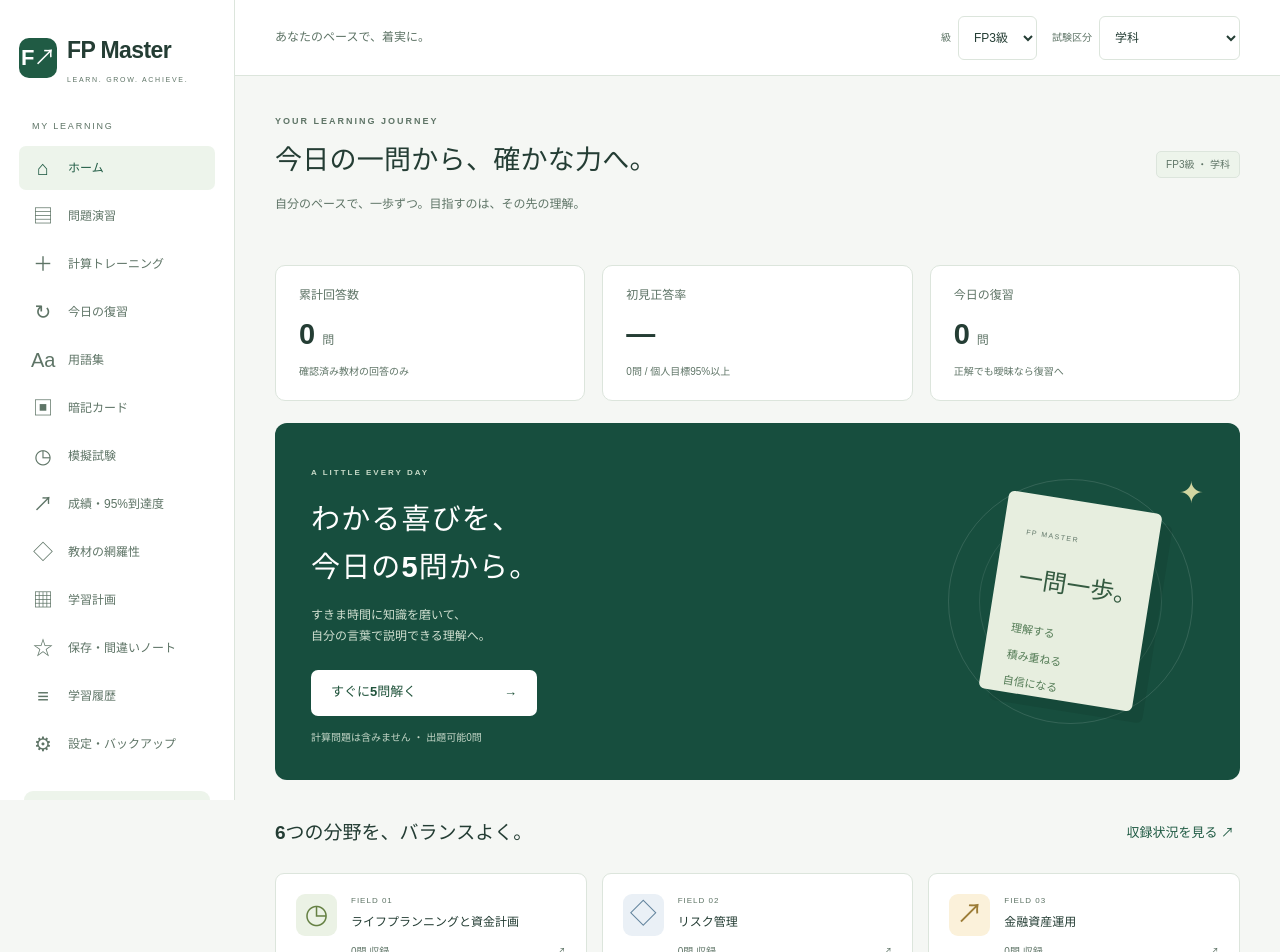
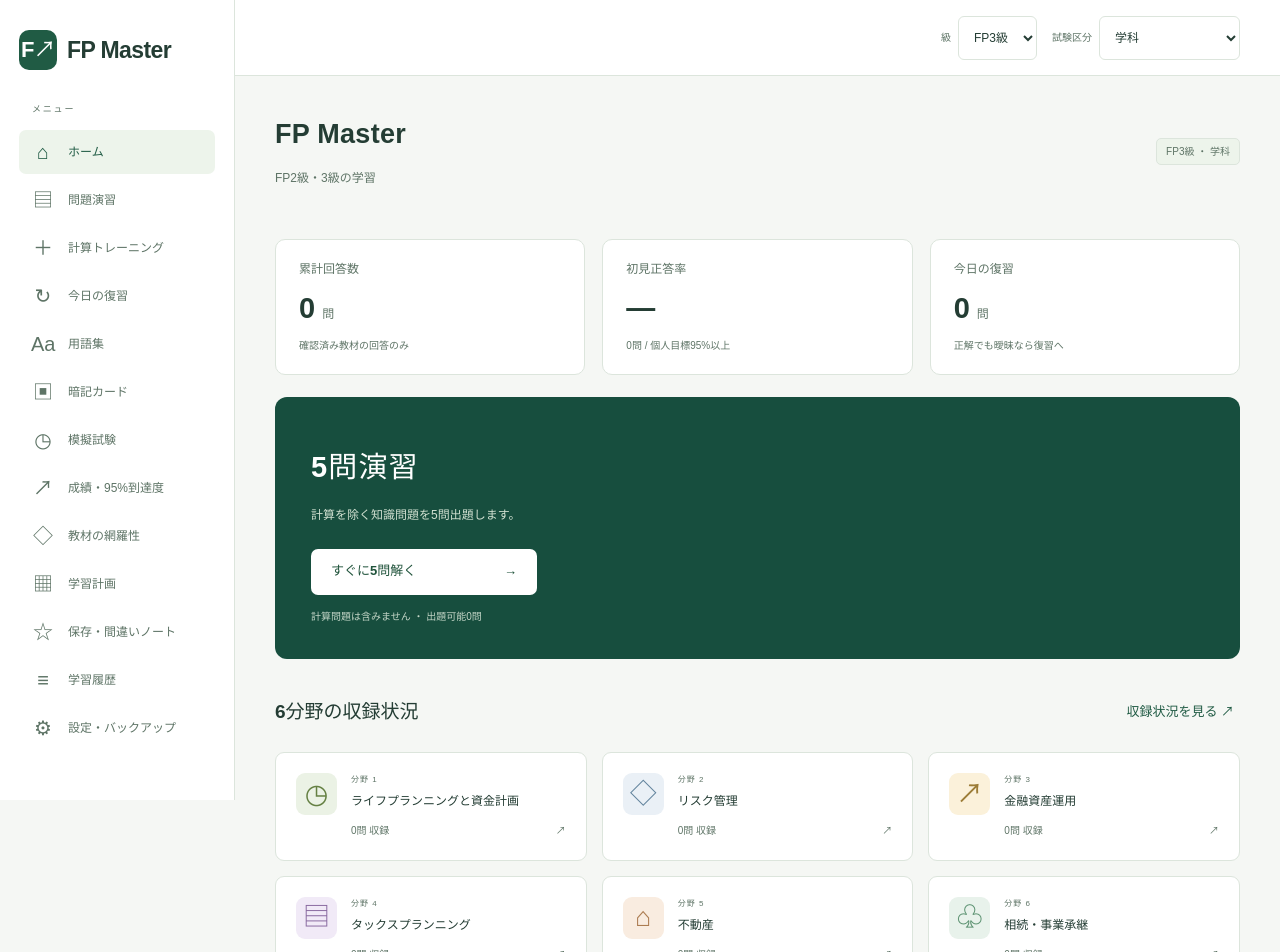
Before and after one commit to minkohno-hub/fp-master, a React (Vite) app: page / in a window 1280 px wide. Shown: the top 952 px of the page. Built offline with nearby package versions, Linux system fonts and the light colour scheme.

Commit message:
style: simplify FP Master screen headings and copy

```diff
--- a/index.html
+++ b/index.html
@@ -1 +1 @@
-<!doctype html><html lang="ja"><head><meta charset="UTF-8"/><meta name="viewport" content="width=device-width, initial-scale=1.0, viewport-fit=cover"/><meta name="theme-color" content="#153f39"/><link rel="icon" type="image/svg+xml" href="%BASE_URL%icons/icon.svg"/><link rel="apple-touch-icon" href="%BASE_URL%icons/apple-touch-icon.png"/><meta name="apple-mobile-web-app-capable" content="yes"/><meta name="description" content="FP2級・3級の合格に向けて、6分野を少しずつ学ぶ学習アプリ。"/><title>FP Master | 今日の一問から、確かな力へ。</title></head><body><div id="root"></div><script type="module" src="/src/main.tsx"></script></body></html>
+<!doctype html><html lang="ja"><head><meta charset="UTF-8"/><meta name="viewport" content="width=device-width, initial-scale=1.0, viewport-fit=cover"/><meta name="theme-color" content="#153f39"/><link rel="icon" type="image/svg+xml" href="%BASE_URL%icons/icon.svg"/><link rel="apple-touch-icon" href="%BASE_URL%icons/apple-touch-icon.png"/><meta name="apple-mobile-web-app-capable" content="yes"/><meta name="description" content="FP2級・3級の6分野を学ぶ学習アプリ。"/><title>FP Master</title></head><body><div id="root"></div><script type="module" src="/src/main.tsx"></script></body></html>
--- a/src/App.tsx
+++ b/src/App.tsx
@@ -76,57 +76,54 @@ const navigation: { id: Page; icon: string; label: string }[] = [
   { id: "settings", icon: "⚙", label: "設定・バックアップ" },
 ];
 const titles: Record<Page, [string, string]> = {
-  home: [
-    "今日の一問から、確かな力へ。",
-    "自分のペースで、一歩ずつ。目指すのは、その先の理解。",
-  ],
+  home: ["FP Master", "FP2級・3級の学習"],
   practice: [
-    "短い時間を、確かな知識に。",
-    "通常演習は知識問題のみ。計算は専用モードで学びます。",
+    "問題演習",
+    "計算を除いた知識問題を出題します。",
   ],
   calculation: [
-    "手を動かして、計算を味方に。",
-    "数値・単位・端数処理を確認しながら学びましょう。",
+    "計算トレーニング",
+    "数値入力で回答し、計算式と端数処理を確認できます。",
   ],
   review: [
-    "苦手を、自信に変えよう。",
-    "正解しても曖昧だった問題を、適切な間隔でもう一度。",
+    "今日の復習",
+    "間違えた問題と、正解しても曖昧だった問題を確認します。",
   ],
   glossary: [
-    "言葉の意味から、理解をつなぐ。",
-    "確認済みの用語を検索し、関連する問題へ。",
+    "用語集",
+    "確認済みの用語を検索できます。",
   ],
   cards: [
-    "少しずつ、記憶を確かに。",
-    "用語の意味を思い出してから、裏面を確認しましょう。",
+    "暗記カード",
+    "カードを裏返して意味を確認できます。",
   ],
   mock: [
-    "本番に向けて、実力を確かめる。",
+    "模擬試験",
     "公式の試験仕様と教材の確認後に本試験形式を提供します。",
   ],
   analytics: [
-    "95%へ、現在地を知ろう。",
-    "繰り返しの正解と、初見での理解を分けて確認します。",
+    "成績・95%到達度",
+    "累計・直近・初見・復習の成績を分けて表示します。",
   ],
   coverage: [
-    "学びの抜けを、見える形に。",
-    "問題数・論点の網羅性・あなたの習得を別々に管理します。",
+    "教材の網羅性",
+    "問題数・論点の網羅性・習得状況を分けて表示します。",
   ],
   plan: [
-    "暮らしに合った、学びのリズム。",
-    "無理のない配分で、6分野と復習・計算を計画しましょう。",
+    "学習計画",
+    "6分野の演習・復習・計算を日別に配分します。",
   ],
   history: [
-    "積み重ねを、見える形に。",
+    "学習履歴",
     "端末内に保存した回答履歴です。初見と再回答も区別します。",
   ],
   saved: [
-    "大切な学びを、手元に。",
-    "ブックマークと間違いノートをまとめて確認。",
+    "保存・間違いノート",
+    "ブックマークと間違いノートを確認できます。",
   ],
   settings: [
-    "これからの学びを、安全に。",
-    "表示設定と端末間のバックアップを管理します。",
+    "設定・バックアップ",
+    "表示設定と学習データのバックアップを管理します。",
   ],
   session: ["問題演習", ""],
 };
@@ -568,11 +565,9 @@ export function App({
           }}
         >
           <span className="brand-icon">F↗</span>
-          <span>
-            FP Master<small>LEARN. GROW. ACHIEVE.</small>
-          </span>
+          <span>FP Master</span>
         </a>
-        <p className="nav-caption">MY LEARNING</p>
+        <p className="nav-caption">メニュー</p>
         <nav aria-label="メインメニュー">
           {navigation.map((n) => (
             <button
@@ -588,20 +583,10 @@ export function App({
             </button>
           ))}
         </nav>
-        <div className="sidebar-note">
-          <strong>一歩ずつ、合格の先へ。</strong>
-          <p>
-            理解する。振り返る。
-            <br />
-            あなたの学びを積み重ねる。
-          </p>
-          <span aria-hidden="true">▂ ▄ ▅ ▇</span>
-        </div>
       </aside>
       <div className="workspace">
         <header className="topbar">
           <span className="mobile-brand">FP Master</span>
-          <span className="desktop-tagline">あなたのペースで、着実に。</span>
           <div className="course-switch">
             <label>
               <span>級</span>
@@ -638,11 +623,10 @@ export function App({
         <main id="main">
           <div className="page-heading">
             <div>
-              <p className="eyebrow">YOUR LEARNING JOURNEY</p>
               <h1 ref={mainHeading} tabIndex={-1}>
                 {titles[page][0]}
               </h1>
-              <p>{titles[page][1]}</p>
+              {titles[page][1] && <p>{titles[page][1]}</p>}
             </div>
             <span className="course-badge">
               FP{grade}級 ・ {exam === "academic" ? "学科" : "日本FP協会 実技"}
@@ -715,7 +699,7 @@ export function App({
             <>
               {summary && (
                 <Panel>
-                  <h2>学習おつかれさまでした。</h2>
+                  <h2>演習結果</h2>
                   <p role="status">
                     {summary.total}問中{summary.correct}問正解。
                     {summary.total
@@ -765,17 +749,8 @@ export function App({
                 </div>
                 <section className="hero">
                   <div>
-                    <span className="eyebrow">A LITTLE EVERY DAY</span>
-                    <h2>
-                      わかる喜びを、
-                      <br />
-                      今日の5問から。
-                    </h2>
-                    <p>
-                      すきま時間に知識を磨いて、
-                      <br />
-                      自分の言葉で説明できる理解へ。
-                    </p>
+                    <h2>5問演習</h2>
+                    <p>計算を除く知識問題を5問出題します。</p>
                     <Button
                       disabled={saving}
                       onClick={() => void begin("practice", 5)}
@@ -791,25 +766,10 @@ export function App({
                       問
                     </small>
                   </div>
-                  <div className="hero-art" aria-hidden="true">
-                    <div className="orbit" />
-                    <div className="study-book">
-                      <small>FP MASTER</small>
-                      <strong>一問一歩。</strong>
-                      <span>
-                        理解する
-                        <br />
-                        積み重ねる
-                        <br />
-                        自信になる
-                      </span>
-                    </div>
-                    <i>✦</i>
-                  </div>
                 </section>
               </div>
               <div className="section-row">
-                <h2>6つの分野を、バランスよく。</h2>
+                <h2>6分野の収録状況</h2>
                 <Button variant="quiet" onClick={() => navigate("coverage")}>
                   収録状況を見る ↗
                 </Button>
@@ -828,7 +788,7 @@ export function App({
                     >
                       {s.icon}
                     </span>
-                    <small>FIELD 0{i + 1}</small>
+                    <small>分野 {i + 1}</small>
                     <h3>{s.name}</h3>
                     <span>
                       {gradeCatalog.filter((q) => q.subject === s.id).length}問
@@ -839,9 +799,8 @@ export function App({
               </div>
               <div className="feature-grid">
                 <Panel>
-                  <span className="eyebrow">CALCULATION</span>
-                  <h2>計算を、確実な得点源に。</h2>
-                  <p>知識演習とは分けて、式と手順から理解する。</p>
+                  <h2>計算トレーニング</h2>
+                  <p>数値入力で解答し、計算式と手順を確認できます。</p>
                   <Button
                     variant="secondary"
                     onClick={() => navigate("calculation")}
@@ -850,8 +809,7 @@ export function App({
                   </Button>
                 </Panel>
                 <Panel>
-                  <span className="eyebrow">YOUR PROGRESS</span>
-                  <h2>95%への道筋を、正直に。</h2>
+                  <h2>成績・95%到達度</h2>
                   <p>初見・復習・未学習範囲を別々に確認できます。</p>
                   <Button
                     variant="secondary"
@@ -1587,7 +1545,7 @@ export function App({
               ) : card ? (
                 <Panel className="flashcard-panel">
                   <p className="eyebrow">
-                    CARD {(cardIndex % cardList.length) + 1} / {cardList.length}
+                    カード {(cardIndex % cardList.length) + 1} / {cardList.length}
                   </p>
                   <button
                     className="flashcard"
--- a/src/features/SessionView.tsx
+++ b/src/features/SessionView.tsx
@@ -87,10 +87,10 @@ export function SessionView({
         <div className="section-row">
           <span className="eyebrow">
             {session.mode === "calculation"
-              ? "CALCULATION"
+              ? "計算"
               : session.mode === "review"
-                ? "REVIEW"
-                : "PRACTICE"}{" "}
+                ? "復習"
+                : "通常演習"}{" "}
             / FP{q.grade}級
           </span>
           <Button variant="quiet" onClick={onPause}>
--- a/src/styles.css
+++ b/src/styles.css
@@ -214,13 +214,6 @@ button[aria-pressed="true"] {
   height: 40px;
   border-radius: 10px;
 }
-.brand small {
-  display: block;
-  font-size: 7px;
-  letter-spacing: 1.7px;
-  font-weight: 500;
-  margin-top: 4px;
-}
 .nav-caption {
   font-size: 9px;
   letter-spacing: 1.8px;
@@ -260,25 +253,6 @@ button[aria-pressed="true"] {
 .sidebar nav small {
   margin-left: auto;
 }
-.sidebar-note {
-  padding: 18px;
-  margin: 25px 5px 0;
-  background: var(--subtle);
-  border-radius: 9px;
-}
-.sidebar-note strong {
-  font-size: 11px;
-}
-.sidebar-note p {
-  font-size: 10px;
-  color: var(--muted);
-  margin: 8px 0;
-}
-.sidebar-note > span {
-  color: var(--accent);
-  letter-spacing: 12px;
-  font-size: 25px;
-}
 .workspace {
   margin-left: 235px;
 }
@@ -287,14 +261,10 @@ button[aria-pressed="true"] {
   background: var(--surface);
   border-bottom: 1px solid var(--line);
   display: flex;
-  justify-content: space-between;
+  justify-content: flex-end;
   align-items: center;
   padding: 0 40px;
   gap: 15px;
-}
-.desktop-tagline {
-  font-size: 12px;
-  color: var(--muted);
 }
 .mobile-brand {
   display: none;
@@ -446,62 +416,6 @@ main {
   color: #c5d7c8;
   margin-top: 13px;
 }
-.hero-art {
-  position: relative;
-  width: 30%;
-  display: flex;
-  align-items: center;
-  justify-content: center;
-  pointer-events: none;
-}
-.orbit {
-  position: absolute;
-  width: 245px;
-  height: 245px;
-  border: 1px solid #ffffff20;
-  border-radius: 50%;
-}
-.orbit:after {
-  content: "";
-  position: absolute;
-  inset: 30px;
-  border: 1px solid #ffffff18;
-  border-radius: 50%;
-}
-.study-book {
-  position: relative;
-  transform: rotate(9deg);
-  background: #e7eedf;
-  color: #355b41;
-  width: 155px;
-  height: 200px;
-  border-radius: 6px;
-  padding: 23px;
-  box-shadow: 12px 10px #102d232a;
-}
-.study-book small {
-  font-size: 7px;
-  letter-spacing: 1.5px;
-}
-.study-book strong {
-  font-size: 24px;
-  display: block;
-  white-space: nowrap;
-  margin: 15px 0;
-}
-.study-book > span {
-  font-size: 11px;
-  color: #537b55;
-  line-height: 2;
-}
-.hero-art > i {
-  position: absolute;
-  font-size: 30px;
-  color: #d2d6a1;
-  right: 0;
-  top: 10px;
-  font-style: normal;
-}
 .section-row {
   display: flex;
   justify-content: space-between;
@@ -1246,9 +1160,6 @@ footer button {
   .metric {
     padding: 16px;
   }
-  .hero-art {
-    width: 28%;
-  }
   .calculator {
     grid-template-columns: 1fr 70px 1fr;
   }
@@ -1273,9 +1184,7 @@ footer button {
   .topbar {
     height: 66px;
     padding: 0 18px;
-  }
-  .desktop-tagline {
-    display: none;
+    justify-content: space-between;
   }
   .mobile-brand {
     display: block;
@@ -1351,18 +1260,6 @@ footer button {
   }
   .hero p {
     font-size: 12px;
-  }
-  .hero-art {
-    position: absolute;
-    right: -25px;
-    top: 45px;
-    width: 125px;
-    opacity: 0.28;
-  }
-  .study-book {
-    width: 130px;
-    height: 190px;
-    padding: 20px;
   }
   .hero .button {
     min-width: 222px;
```
Also changed, not shown: 4 other files (tests, documents, lock files or other folders).
